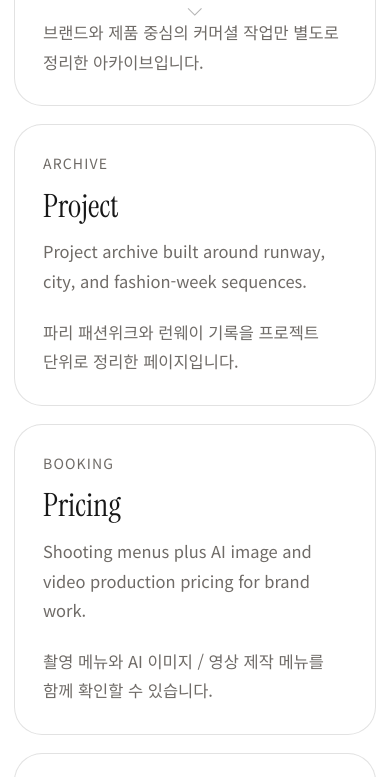
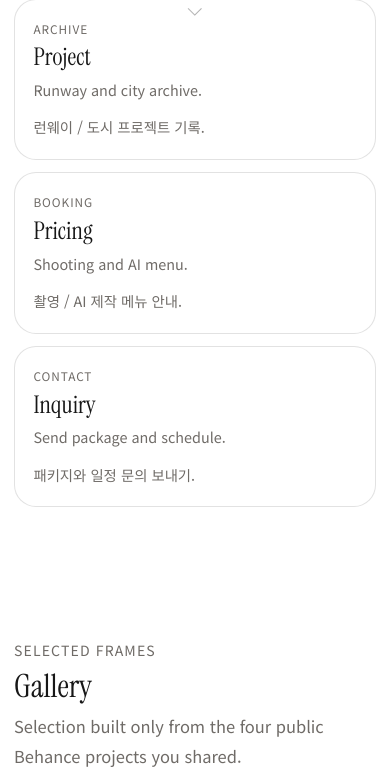
Before and after one commit to bjnodes/ocuzstudio, a plain HTML site: page index.html in a window 390 px wide. Shown: the part 805-1582 px from the top of the page. Drawn offline with Linux system fonts and the light colour scheme; a web font is replaced by a local one.

Commit message:
Update mobile styles and home cards

```diff
--- a/index.html
+++ b/index.html
@@ -71,26 +71,26 @@
       <a class="home-links__item" href="commercial.html">
         <span class="home-links__eyebrow">Archive</span>
         <strong>Commercial</strong>
-        <p>Commercial archive for brand and product-facing image work.</p>
-        <p class="home-links__translation">브랜드와 제품 중심의 커머셜 작업만 별도로 정리한 아카이브입니다.</p>
+        <p>Brand and product archive.</p>
+        <p class="home-links__translation">브랜드 / 제품 중심 커머셜 작업.</p>
       </a>
       <a class="home-links__item" href="project.html">
         <span class="home-links__eyebrow">Archive</span>
         <strong>Project</strong>
-        <p>Project archive built around runway, city, and fashion-week sequences.</p>
-        <p class="home-links__translation">파리 패션위크와 런웨이 기록을 프로젝트 단위로 정리한 페이지입니다.</p>
+        <p>Runway and city archive.</p>
+        <p class="home-links__translation">런웨이 / 도시 프로젝트 기록.</p>
       </a>
       <a class="home-links__item" href="pricing.html">
         <span class="home-links__eyebrow">Booking</span>
         <strong>Pricing</strong>
-        <p>Shooting menus plus AI image and video production pricing for brand work.</p>
-        <p class="home-links__translation">촬영 메뉴와 AI 이미지 / 영상 제작 메뉴를 함께 확인할 수 있습니다.</p>
+        <p>Shooting and AI menu.</p>
+        <p class="home-links__translation">촬영 / AI 제작 메뉴 안내.</p>
       </a>
       <a class="home-links__item" href="contact.html">
         <span class="home-links__eyebrow">Contact</span>
         <strong>Inquiry</strong>
-        <p>Inquiry page for package, date, and project details.</p>
-        <p class="home-links__translation">패키지, 희망 일정, 프로젝트 개요를 함께 보내는 문의 페이지입니다.</p>
+        <p>Send package and schedule.</p>
+        <p class="home-links__translation">패키지와 일정 문의 보내기.</p>
       </a>
     </section>
 
--- a/styles.css
+++ b/styles.css
@@ -19,6 +19,8 @@
 
 html {
   scroll-behavior: smooth;
+  -webkit-text-size-adjust: 100%;
+  text-size-adjust: 100%;
 }
 
 body {
@@ -31,6 +33,19 @@ body {
   line-height: 1.72;
   -webkit-font-smoothing: antialiased;
   text-rendering: optimizeLegibility;
+}
+
+.site-header__brand,
+.home-hero__title,
+.page-hero__title,
+.home-links__item strong,
+.section-heading__title,
+.archive-detail__title,
+.archive-switch__link {
+  font-family: "Instrument Serif", serif;
+  font-style: normal;
+  font-weight: 400;
+  font-kerning: normal;
 }
 
 img {
@@ -1043,6 +1058,32 @@ button.is-loading .button__label {
     margin-top: 0;
     transform: scale(var(--focus-scale, 1));
   }
+
+  .home-links {
+    gap: 0.8rem;
+  }
+
+  .home-links__item {
+    min-height: 0;
+    padding: 1.25rem 1.15rem;
+    gap: 0.55rem;
+    border-radius: 22px;
+  }
+
+  .home-links__eyebrow {
+    font-size: 0.74rem;
+  }
+
+  .home-links__item strong {
+    font-size: 1.52rem;
+    line-height: 0.98;
+  }
+
+  .home-links__item p,
+  .home-links__translation {
+    font-size: 0.9rem;
+    line-height: 1.58;
+  }
 }
 
 
```
